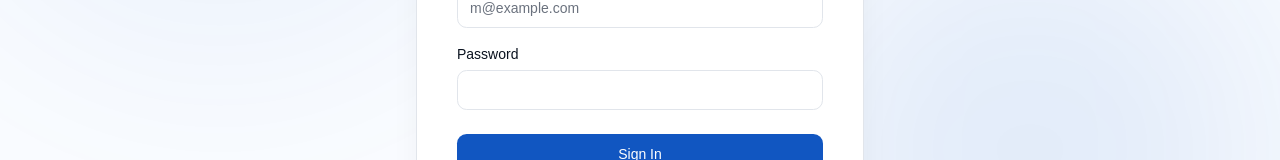
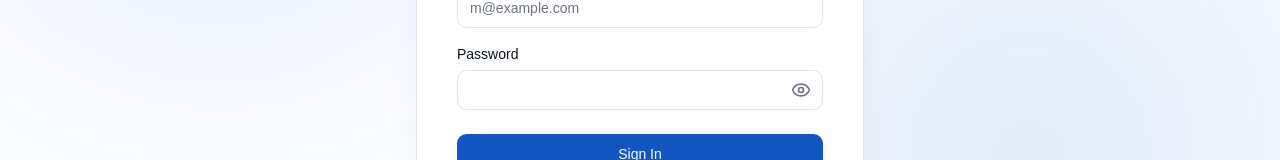
Before and after one commit to NY-Development/NYDev-Form-Generation, a React (Vite) app in the folder frontend/: page /login in a window 1280 px wide. Shown: the part 439-599 px from the top of the page. Built offline with nearby package versions, Linux system fonts and the light colour scheme; no server answers.

Commit message:
CORS issue fixed

```diff
--- a/frontend/src/pages/auth/Login.tsx
+++ b/frontend/src/pages/auth/Login.tsx
@@ -2,7 +2,7 @@
 import { useNavigate, useLocation, Link } from 'react-router-dom';
 import { useAuth } from '../../hooks/useAuth';
 import api from '../../services/api';
-import { Lock } from 'lucide-react';
+import { Lock, Eye, EyeOff } from 'lucide-react';
 
 const Login = () => {
   const navigate = useNavigate();
@@ -12,6 +12,7 @@
   const [isLoginMode, setIsLoginMode] = useState(true);
   const [loading, setLoading] = useState(false);
   const [error, setError] = useState('');
+  const [showPassword, setShowPassword] = useState(false);
 
   // Form state
   const [formData, setFormData] = useState({
@@ -180,14 +181,23 @@
             </div>
             <div className="flex flex-col gap-1.5">
               <label className="text-sm font-medium text-foreground">Password</label>
-              <input
-                name="password"
-                type="password"
-                value={formData.password}
-                onChange={handleChange}
+              <div className="relative">
+                <input
+                  name="password"
+                  type={showPassword ? 'text' : 'password'}
+                  value={formData.password}
+                  onChange={handleChange}
                 required
                 className="flex h-10 w-full rounded-md border border-input bg-transparent px-3 py-2 text-sm ring-offset-background file:border-0 file:bg-transparent file:text-sm file:font-medium placeholder:text-muted-foreground focus-visible:outline-none focus-visible:ring-2 focus-visible:ring-ring focus-visible:ring-offset-2 disabled:cursor-not-allowed disabled:opacity-50"
               />
+              <button
+                type="button"
+                onClick={() => setShowPassword(!showPassword)}
+                className="cursor-pointer absolute right-3 top-1/2 -translate-y-1/2 text-muted-foreground hover:text-foreground"
+              >
+                {showPassword ? <EyeOff className="h-5 w-5" /> : <Eye className="h-5 w-5" />}
+              </button>
+              </div>
             </div>
 
             {error && <div className="text-sm text-destructive">{error}</div>}
```
Also changed, not shown: 1 other file (tests, documents, lock files or other folders).
